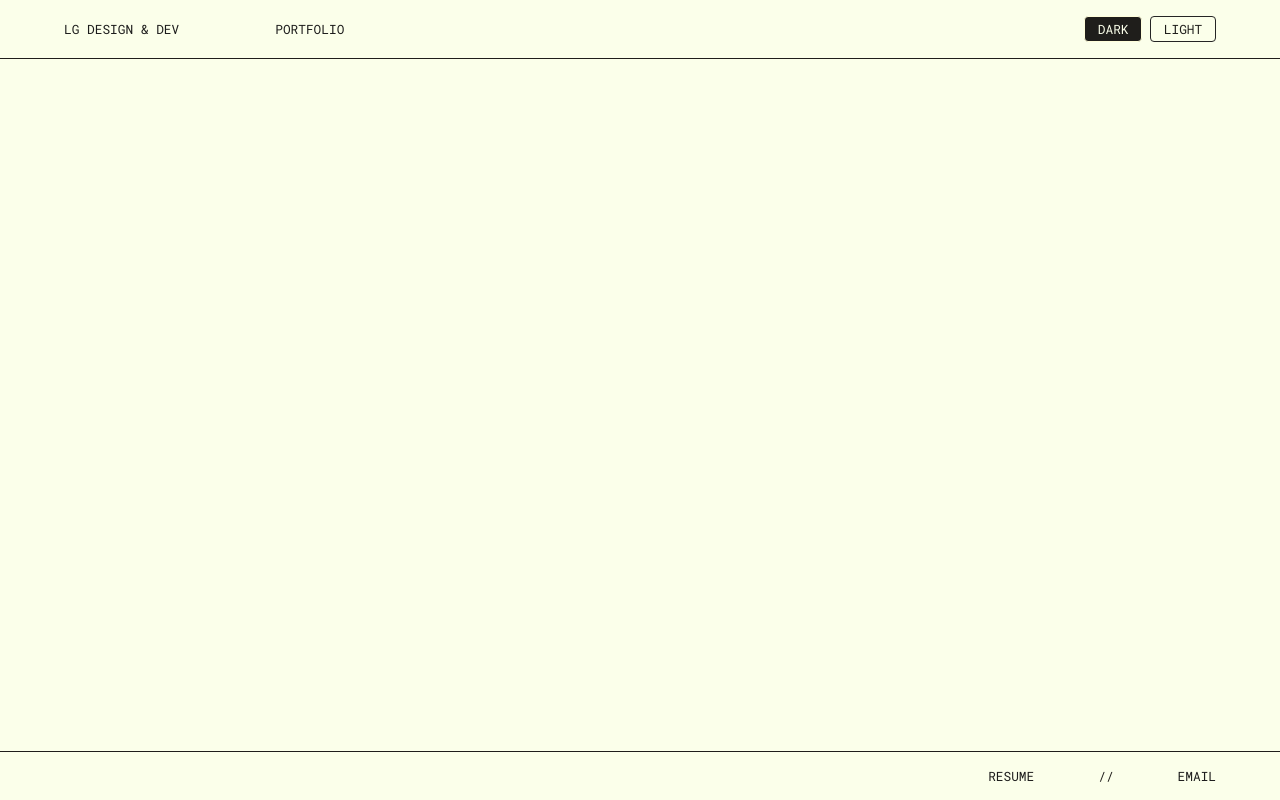
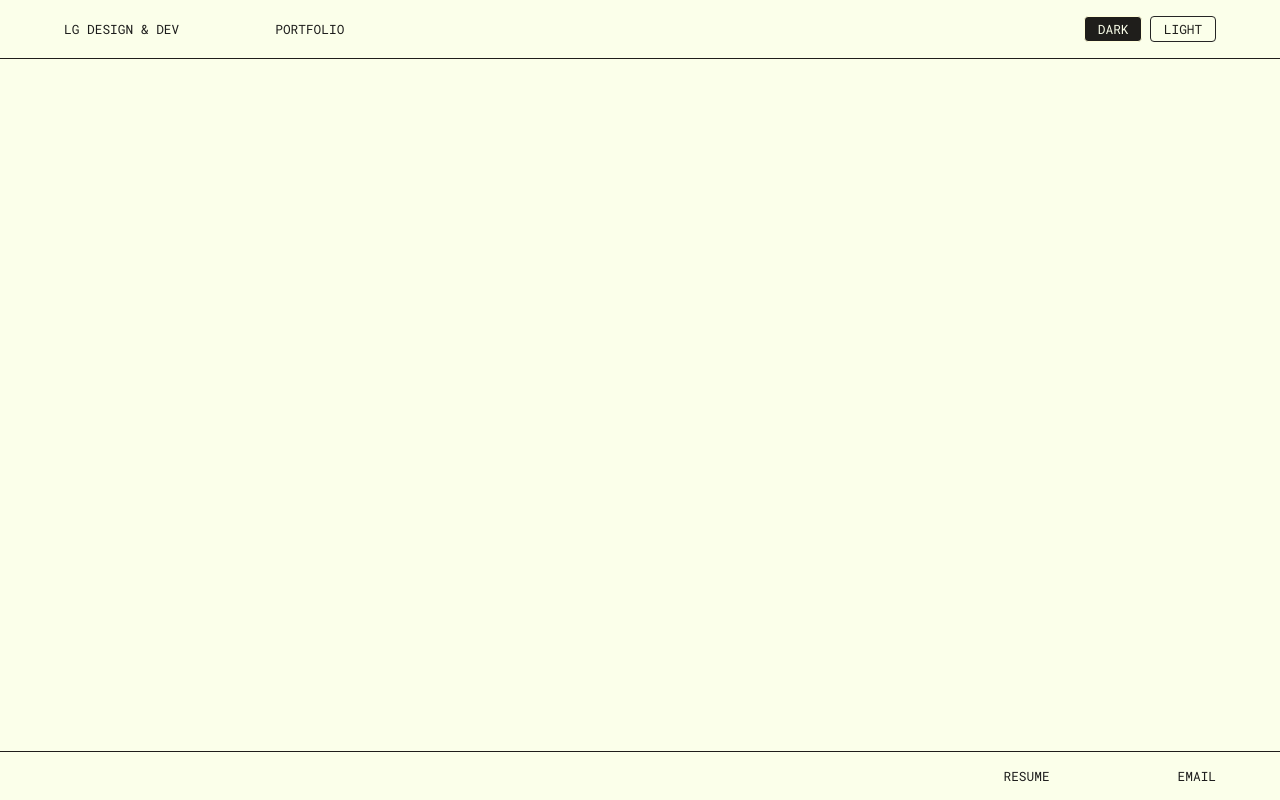
Before and after one commit to lo-designs/Portfolio, a React (Create React App) app: page /parralily in a window 1280 px wide. Built offline with nearby package versions, Linux system fonts and the light colour scheme.

Commit message:
fix footer

```diff
--- a/src/Components/Footer/Footer.jsx
+++ b/src/Components/Footer/Footer.jsx
@@ -7,7 +7,7 @@ function Footer({ colorTheme }) {
         <a className="footer-resume-link" href="/site-res.pdf" target="_blank" rel="noopener noreferrer">
           resume
         </a>
-        <span className="footer-links-divider"> // </span>
+        <span className="footer-links-divider"></span>
         <a className="footer-email-link" href="mailto:laura.e.gunther@gmail.com">
           email
         </a>
```
